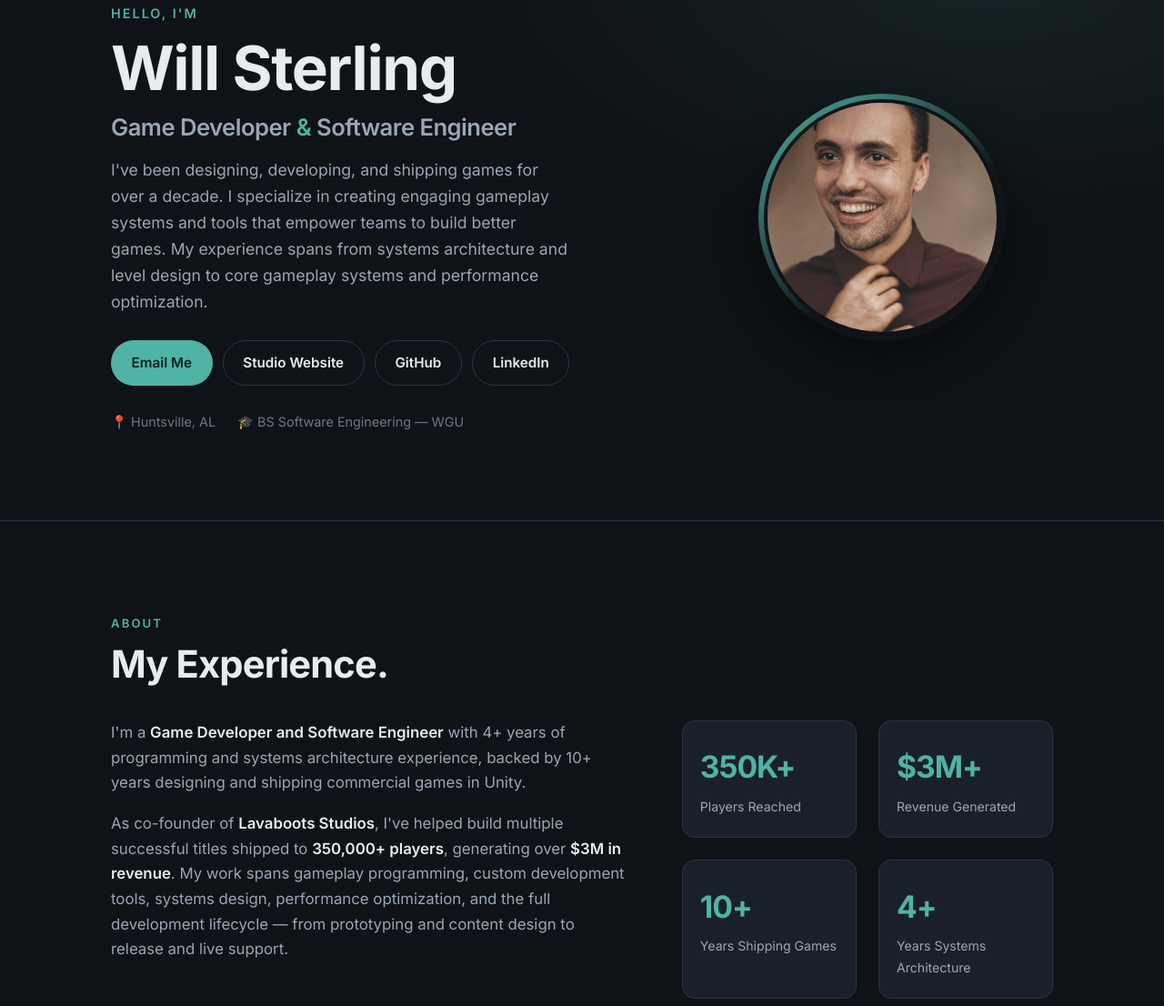
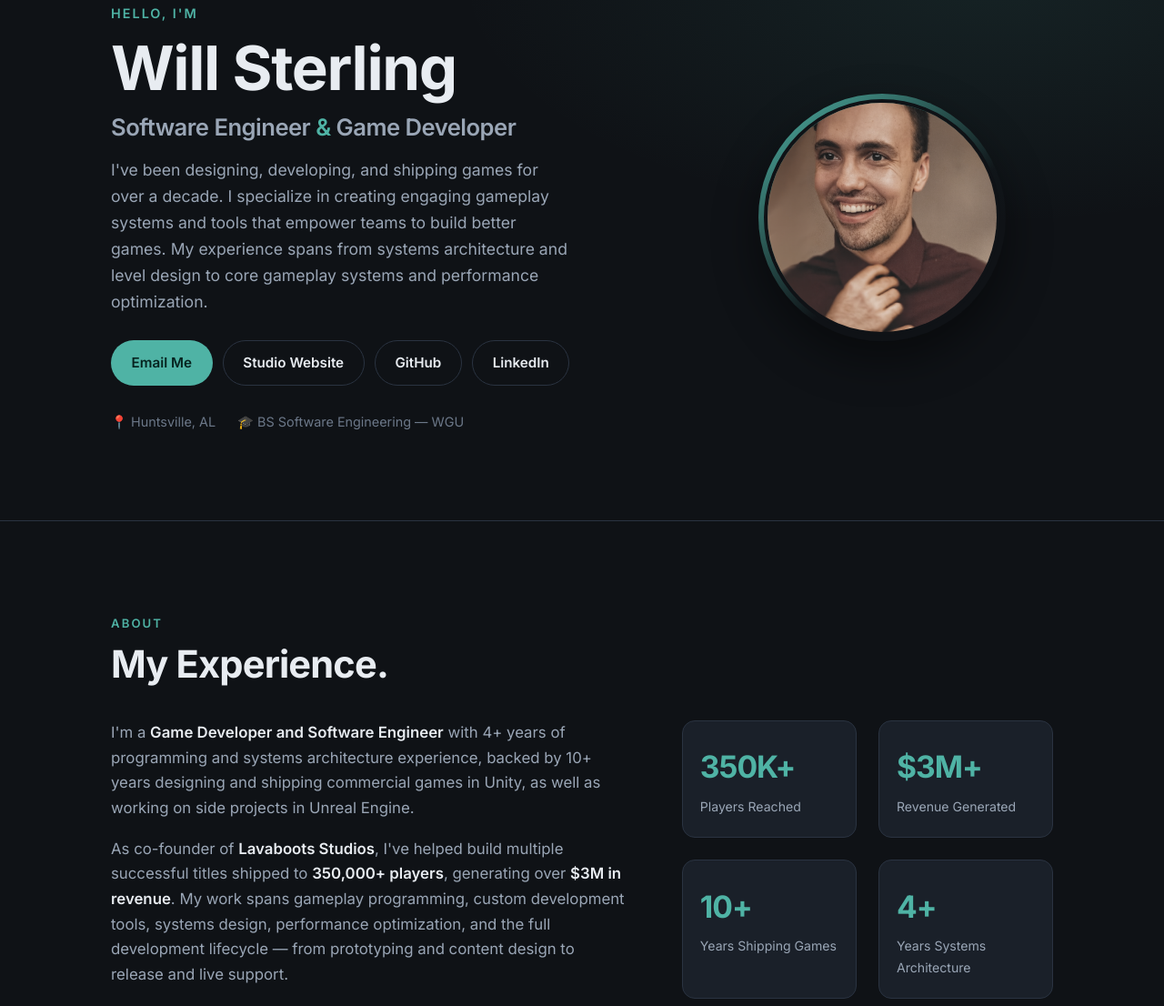
Before and after one commit to willsterling23/willsterling23.github.io, a plain HTML site: page index.html in a window 1280 px wide. Shown: the part 158-1264 px from the top of the page at 91% size. Drawn offline with Linux system fonts and the light colour scheme.

Commit message:
Minor updates

```diff
--- a/index.html
+++ b/index.html
@@ -42,7 +42,7 @@
       <div class="hero-text">
         <p class="eyebrow">Hello, I'm</p>
         <h1>Will Sterling</h1>
-        <h2 class="hero-title">Game Developer <span class="accent">&amp;</span> Software Engineer</h2>
+        <h2 class="hero-title">Software Engineer <span class="accent">&amp;</span> Game Developer</h2>
         <p class="tagline">
           I've been designing, developing, and shipping games for over a decade. I specialize in creating engaging gameplay systems and
           tools that empower teams to build better games. My experience spans from systems architecture and level design to core gameplay systems
@@ -83,7 +83,7 @@
           <p>
             I'm a <strong>Game Developer and Software Engineer</strong> with 4+ years of programming
             and systems architecture experience, backed by 10+ years designing and shipping
-            commercial games in Unity.
+            commercial games in Unity, as well as working on side projects in Unreal Engine.
           </p>
           <p>
             As co-founder of <strong>Lavaboots Studios</strong>, I've helped build multiple successful
```
Also changed, not shown: 1 other file.
